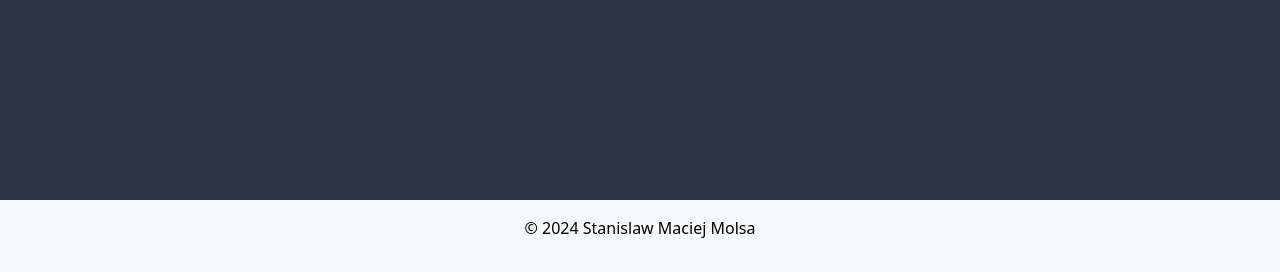
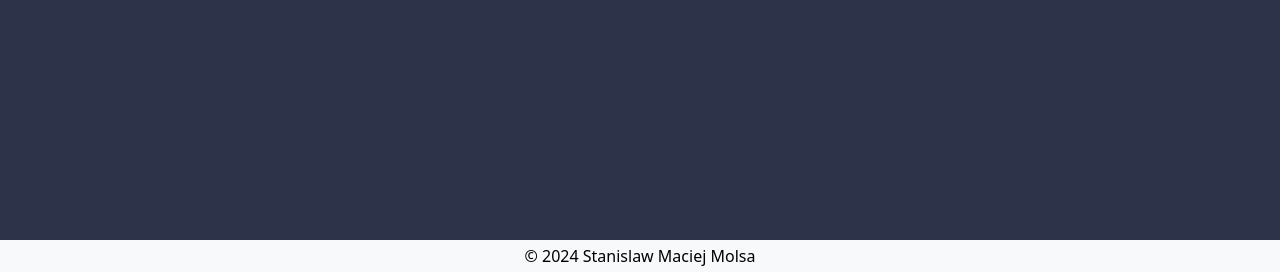
Before and after one commit to 123Stan-The-Man123/CS50x-Final-Project-Web-based-Weather-App, a Flask app: page /register in a window 1280 px wide. Shown: the part 528-800 px from the top of the page. Run offline with Flask 3, Linux system fonts and the light colour scheme.

Commit message:
Adjusted footer.

```diff
--- a/static/styles.css
+++ b/static/styles.css
@@ -18,12 +18,17 @@ h1.place {
 footer.footer {
     background-color: #f8f9fa;
     color: black;
-    padding: 1rem;
-    margin-top: 5%;
+    padding: 0.25rem;
+    margin-top: 0;
     margin-bottom: 0;
     text-align: center;
     width: 100%;
     bottom: 0;
+}
+
+p.text-center {
+    margin-bottom: 0;
+    padding-bottom: 0;
 }
 
 div.scrollable {
```
